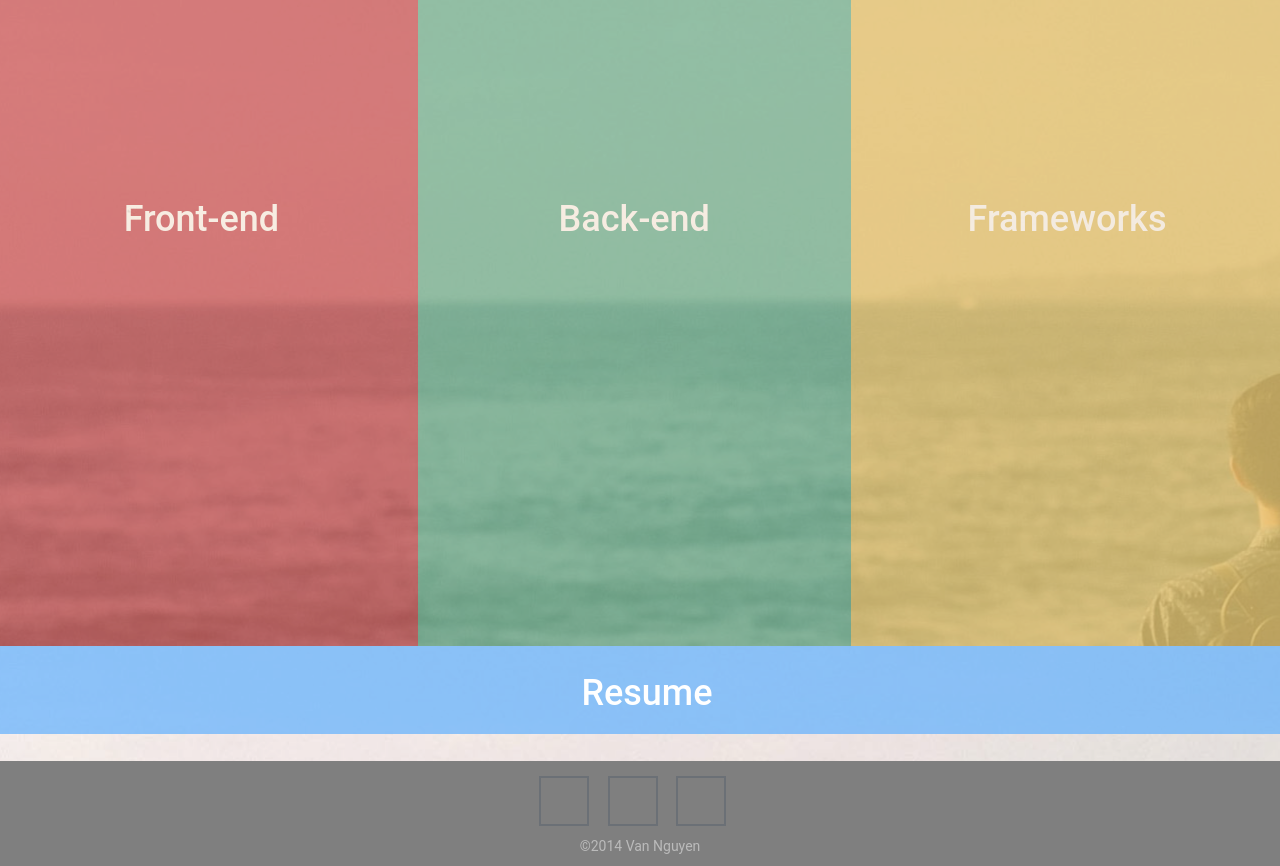
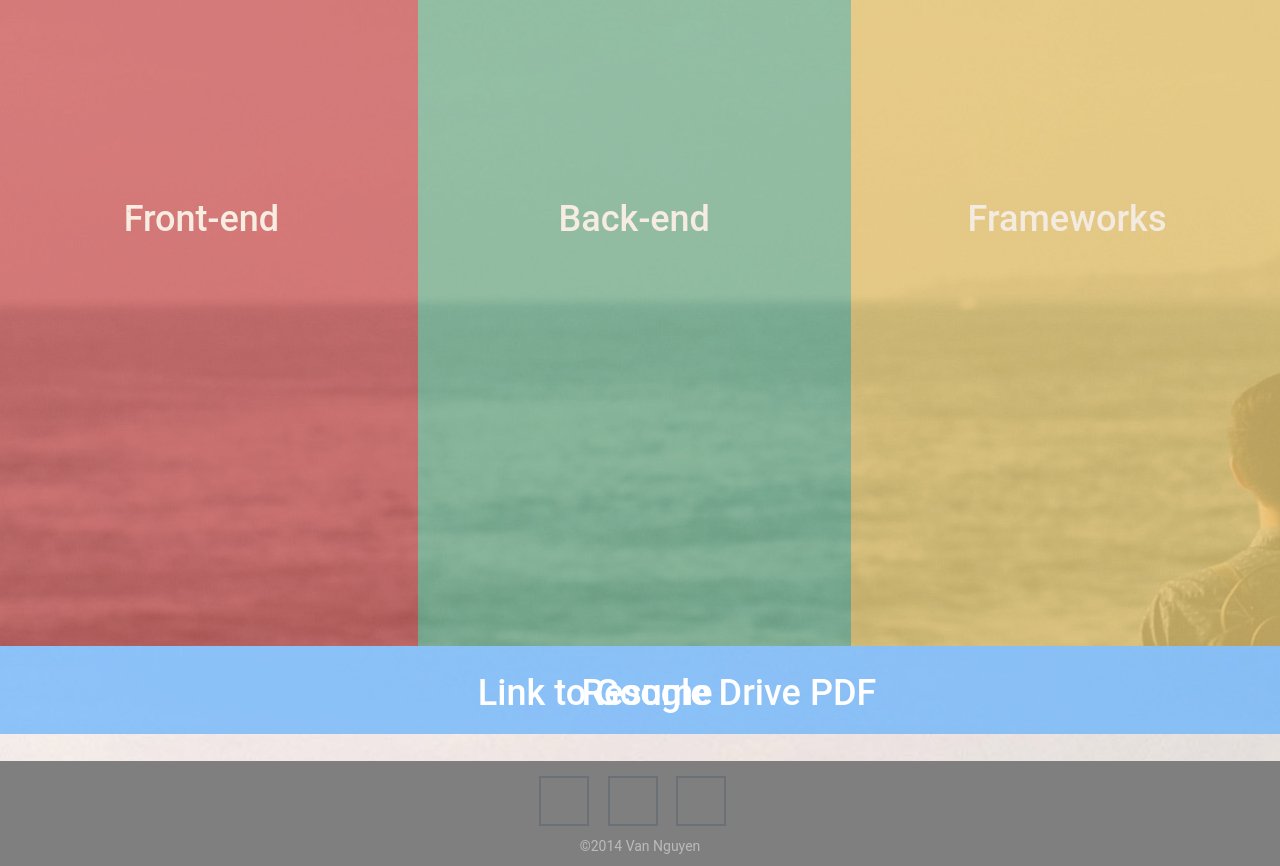
Before and after one commit to vankhoawin/website2.0, a Flask app: page /resume in a window 1280 px wide. Shown: the part 64-930 px from the top of the page. Run offline with Flask 2, Linux system fonts and the light colour scheme; some libraries are stand-ins or nearby versions.

Commit message:
fixing up resume link more

```diff
--- a/app/static/css/style.css
+++ b/app/static/css/style.css
@@ -365,6 +365,28 @@ a .albums {
   pointer-events: none;
 }
 
+
+#resume #resume-link #resume-hover2 {
+  /*opacity: 0;*/
+  /*filter: alpha(opacity=0); *//* For IE8 and earlier */
+  width: 500px;
+  margin: 2.2% 38.5%;
+}
+
+#resume #resume-link a:hover + #resume-hover2 {
+  /*-webkit-transform: translate(0px, 40px);*/
+  opacity: 0;
+  filter: alpha(opacity=0); /* For IE8 and earlier */
+  -webkit-transition: all .15s ease;
+}
+
+#resume #resume-link a:hover + #resume-hover1 {
+  -webkit-transform: translate(0px, -40px);
+  opacity: 0;
+  filter: alpha(opacity=0); /* For IE8 and earlier */
+  -webkit-transition: all .15s ease;
+}
+
 #contact {
   background: url('../media/background.jpg') no-repeat center center fixed;;
   padding-top: 65px;
--- a/app/templates/resume.html
+++ b/app/templates/resume.html
@@ -21,7 +21,8 @@
 
     <div class="row"  id="resume-link">
       <a class="col-sm-12" href="https://drive.google.com/file/d/0B_KWEDMXhj1EcEFwSGppRm5SLVk/edit?usp=sharing"></a>
-      <h1>Resume</h1>
+      <h1 id="resume-hover1">Resume</h1>
+      <h1 id="resume-hover2">Link to Google Drive PDF</h1>
     </div>
 
   </div>
```
